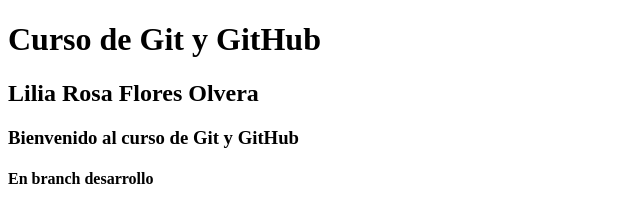
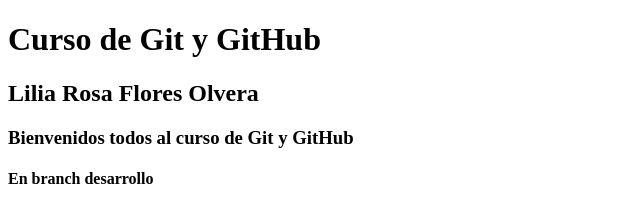
Before and after one commit to LiliaRFO93/tpn-flores, a plain HTML site: page index.html in a window 1280 px wide. Shown: the whole page, without its empty margins (0-640 px from the left). Drawn offline with Linux system fonts and the light colour scheme.

Commit message:
Modificacion index

```diff
--- a/index.html
+++ b/index.html
@@ -6,7 +6,7 @@
 <body>
 	<h1>Curso de Git y GitHub</h1>
 	<h2>Lilia Rosa Flores Olvera</h2>
-	<h3>Bienvenido al curso de Git y GitHub</h3>
+	<h3>Bienvenidos todos al curso de Git y GitHub</h3>
 	<h4>En branch desarrollo</h4>
 </body>
 </html>
```
